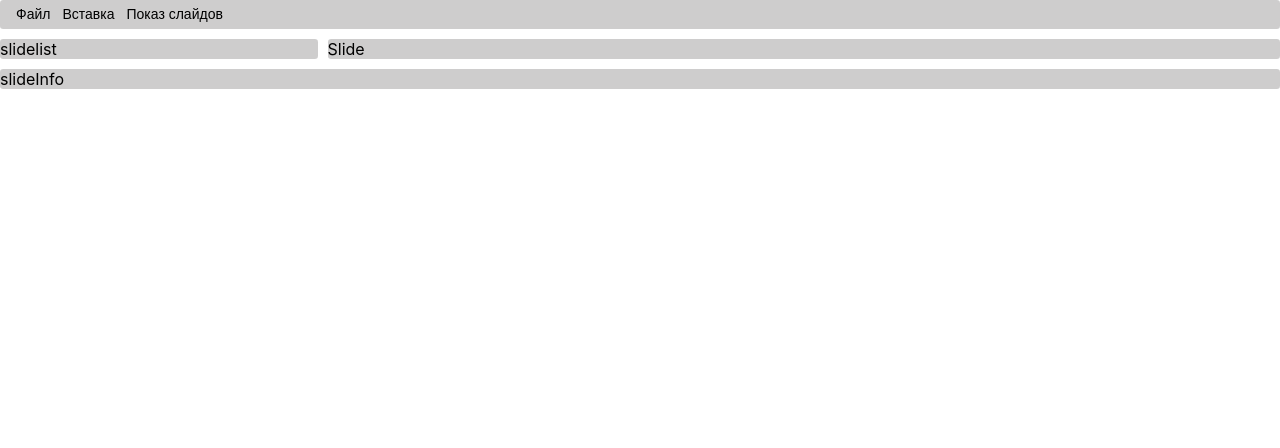
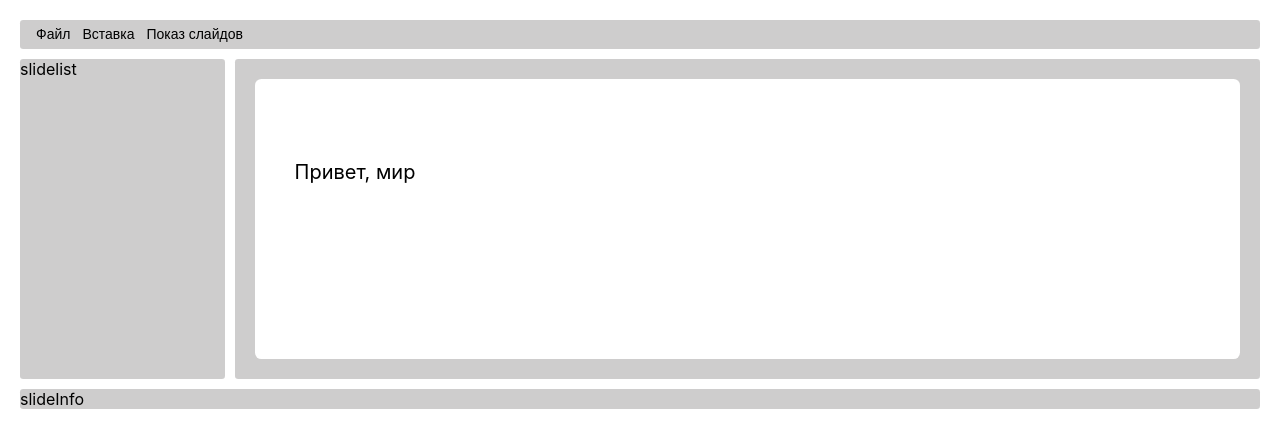
Before and after one commit to pklgn/project-os, a React (Create React App) app: page / in a window 1280 px wide. Shown: the top 448 px of the page. Built offline with nearby package versions, Linux system fonts and the light colour scheme.

Commit message:
dev-5-ermakov Добавил компонент текста

```diff
--- a/src/components/AppContent/Slide/Slide.module.css
+++ b/src/components/AppContent/Slide/Slide.module.css
@@ -2,5 +2,9 @@
     background-color: rgba(190, 189, 189, 0.75);
     border-radius: 0.2rem;
     grid-area: content;
+    transition: all ease-out 0.2s;
+    box-sizing: border-box;
+    padding: 20px;
+    width: 100%;
     height: 100%;
 }
--- a/src/components/AppContent/Slide/Slide.tsx
+++ b/src/components/AppContent/Slide/Slide.tsx
@@ -1,5 +1,37 @@
 import styles from "./Slide.module.css";
+import {mockText} from "../../../model/mock/mockEditor"
+import {TextElementComponent} from "../../PresentationElements/TextElementComponent";
+import {useRef} from "react";
 
-export function Slide(): JSX.Element {
-    return <div className={styles.slide}>Slide</div>;
+const SLIDE_ASPECT_RATIO = 2.1
+
+export function Slide() {
+    const ref = useRef<HTMLDivElement>(null)
+
+    if (ref.current) {
+        const width = ref.current.clientWidth
+        ref.current.style.height = `${width / SLIDE_ASPECT_RATIO}px`
+    }
+
+    return <div
+        className={styles.slide}
+        ref={ref}
+    >
+        <svg
+            width="100%"
+            height="100%"
+            xmlns="http://www.w3.org/2000/svg"
+            xmlnsXlink="http://www.w3.org/1999/xlink"
+        >
+            <rect
+                width="100%"
+                height="100%"
+                fill="#ffffff"
+                rx="0.4rem"
+                ry="0.4rem"
+            />
+            <TextElementComponent key={mockText.id} element={mockText}/>
+
+        </svg>
+    </div>;
 }
--- a/src/components/AppContent/SlideList/SlideList.module.css
+++ b/src/components/AppContent/SlideList/SlideList.module.css
@@ -2,4 +2,5 @@
     background-color: rgba(190, 189, 189, 0.75);
     border-radius: 0.2rem;
     grid-area: side;
+    min-height: 320px;
 }
--- a/src/components/PresentationEditor/PresentationEditor.module.css
+++ b/src/components/PresentationEditor/PresentationEditor.module.css
@@ -5,5 +5,6 @@
             "side content"
             "footer footer";
     grid-gap: 10px;
-    grid-template-columns: 1fr 3fr;
+    grid-template-columns: 1fr 5fr;
+    padding: 20px;
 }
--- /dev/null
+++ b/src/components/PresentationElements/TextElementComponent.module.css
@@ -0,0 +1,3 @@
+.element::selection {
+    background: #f6ea6a;
+}
--- /dev/null
+++ b/src/components/PresentationElements/TextElementComponent.tsx
@@ -0,0 +1,43 @@
+import {SlideElement, TextElement} from "../../model/types";
+import {isText} from "../../model/utils/tools";
+import styles from "./TextElementComponent.module.css"
+
+type TextElementProps = {
+    element: SlideElement,
+};
+
+function getElementContent(element: SlideElement): TextElement|undefined {
+    let elementText: TextElement|undefined;
+
+    if (isText(element.content)) {
+        elementText = element.content
+    }
+    else {
+        elementText = undefined
+    }
+
+    return elementText;
+}
+
+function TextElementComponent(props: TextElementProps) {
+    const element: SlideElement = props.element;
+    const elementText: TextElement|undefined = getElementContent(element);
+
+    if(!elementText) {
+        return null;
+    }
+
+    return <text
+        className={styles.element}
+        x={element.startPoint.x}
+        y={element.startPoint.y}
+        fontSize={`${elementText.fontSize}px`}
+        textAnchor={'middle'}
+    >
+        {elementText.content}
+    </text>
+}
+
+export {
+    TextElementComponent,
+}
--- a/src/model/mock/mockEditor.tsx
+++ b/src/model/mock/mockEditor.tsx
@@ -1,3 +1,5 @@
+import {SlideElement} from "../types";
+
 const mockEditor = {
     mode: 'edit',
     presentation: {
@@ -501,6 +503,26 @@ const Slide = {
     ]
 }
 
+const mockText: SlideElement = {
+    id: '1',
+    startPoint: {
+        x: 100,
+        y: 100,
+    },
+    size: {
+        width: 50,
+        height: 50,
+    },
+    opacity: 1,
+    content: {
+        content: 'Привет, мир',
+        fontSize: 20,
+        fontColor: '#ff0000',
+        fontStyle: 'italic'
+    }
+}
+
 export {
     mockEditor,
+    mockText,
 }
```
Also changed, not shown: src/components/common/Button/Button.css (indentation only).
